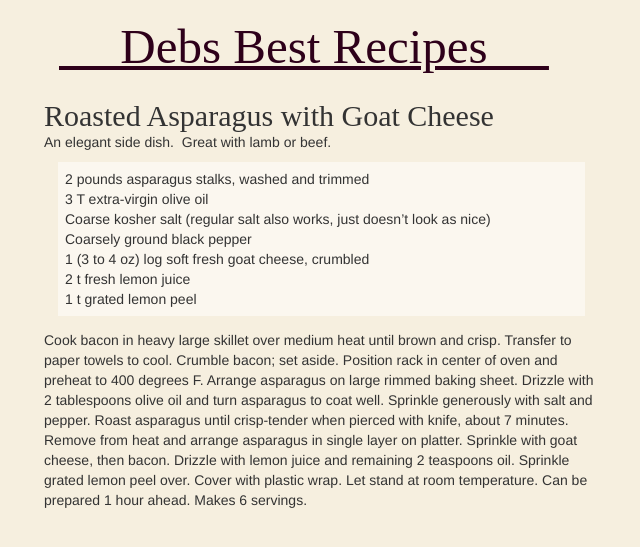
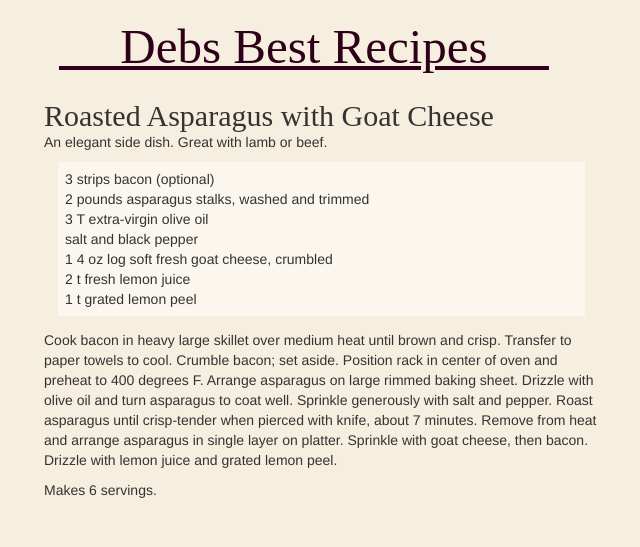
Before and after one commit to JonahBraun/debs-recipes, a Jekyll site: the page built from _posts/2005-09-13-asparagus-with-goat-cheese.md, in a window 1280 px wide. Shown: the top 547 px of the page, without its empty margins (11-651 px from the left). Built offline with Jekyll 4.4.1, drawn with Linux system fonts in a browser that asks for light colours; nearby versions of some CDN libraries; some web fonts are replaced; Markdown is read by kramdown in place of the engine named in the settings.

Commit message:
Update 2005-09-13-asparagus-with-goat-cheese.md

```diff
--- a/_posts/2005-09-13-asparagus-with-goat-cheese.md
+++ b/_posts/2005-09-13-asparagus-with-goat-cheese.md
@@ -3,22 +3,22 @@ layout: recipe
 title: Roasted Asparagus with Goat Cheese
 category: sides
 ---
-An elegant side dish.&nbsp; Great with lamb or beef.
+An elegant side dish. Great with lamb or beef.
 
+- 3 strips bacon (optional)
 - 2 pounds asparagus stalks, washed and trimmed
 - 3 T extra-virgin olive oil
-- Coarse kosher salt (regular salt also works, just doesn't look as nice)
-- Coarsely ground black pepper
-- 1 (3 to 4 oz) log soft fresh goat cheese, crumbled
+- salt and black pepper
+- 1  4 oz log soft fresh goat cheese, crumbled
 - 2 t fresh lemon juice
 - 1 t grated lemon peel
 
 Cook bacon in heavy large skillet over medium heat until brown and crisp. Transfer to paper towels to cool. Crumble bacon; set aside.
 Position rack in center of oven and preheat to 400 degrees F.
-Arrange asparagus on large rimmed baking sheet. Drizzle with 2 tablespoons olive oil and turn asparagus to coat well.
+Arrange asparagus on large rimmed baking sheet. Drizzle with olive oil and turn asparagus to coat well.
 Sprinkle generously with salt and pepper.
 Roast asparagus until crisp-tender when pierced with knife, about 7 minutes.
 Remove from heat and arrange asparagus in single layer on platter.
-Sprinkle with goat cheese, then bacon. Drizzle with lemon juice and remaining 2 teaspoons oil. Sprinkle grated lemon peel over.  Cover with plastic wrap. Let stand at room temperature.
-Can be prepared 1 hour ahead.
+Sprinkle with goat cheese, then bacon. Drizzle with lemon juice and grated lemon peel.
+
 Makes 6 servings.
```
